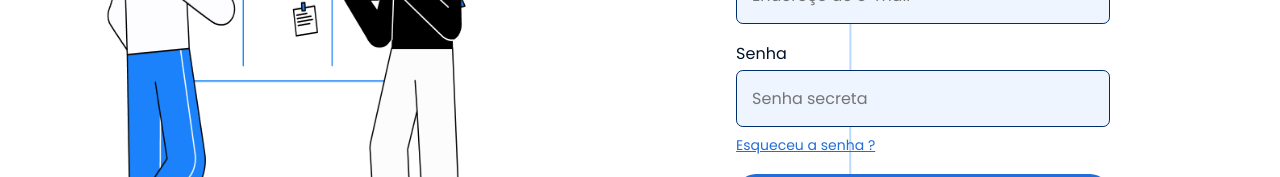
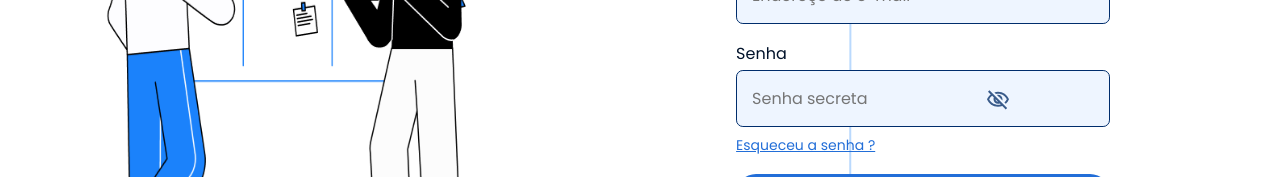
Before and after one commit to nunoguerra1/uTask---Nuno-Guerra, a React (Vite) app: page / in a window 1280 px wide. Shown: the part 353-530 px from the top of the page. Built offline with nearby package versions, Linux system fonts and the light colour scheme; a web font is replaced by a local one.

Commit message:
feat: adicionado botão de visibility de senha (login e cadastro)

```diff
--- a/src/components/BoxCadastro.css
+++ b/src/components/BoxCadastro.css
@@ -12,6 +12,7 @@
     font-size: 20px;
     font-weight: 600;
     color: var(--text-color);
+    margin-left: 200px;
 }
 
 .formscad {
@@ -72,3 +73,21 @@
     color: #ff4444;
     margin-bottom: 15px;
 }
+
+.password-input-wrapper {
+    position: relative;
+    display: flex;
+    align-items: center;
+    width: 100%;
+}
+
+.toggle-password-visibility {
+    position: absolute;
+    right: 1240px;
+    background: none;
+    border: none;
+    cursor: pointer;
+    padding: 0;
+    line-height: 1;
+    z-index: 10;
+}
--- a/src/components/BoxCadastro.tsx
+++ b/src/components/BoxCadastro.tsx
@@ -24,6 +24,9 @@
     const [showModal, setShowModal] = useState(false)
     const navigate = useNavigate()
 
+    const [showSenha, setShowSenha] = useState(false);
+    const [showCSenha, setShowCSenha] = useState(false);
+
     const handleSubmit = (e: React.FormEvent<HTMLFormElement>) => {
         e.preventDefault();
         const validationErrors: ValidationErrors = {}
@@ -46,6 +49,14 @@
                 .catch(err => console.log(err))
         }
     }
+
+    const EyeOpen = (
+        <svg xmlns="http://www.w3.org/2000/svg" height="24px" viewBox="0 0 24 24" width="24px" fill="#395B8A"><path d="M0 0h24v24H0V0z" fill="none" /><path d="M12 6c3.79 0 7.17 2.13 8.82 5.5C19.17 14.87 15.79 17 12 17s-7.17-2.13-8.82-5.5C4.83 8.13 8.21 6 12 6m0-2C7 4 2.73 7.11 1 11.5 2.73 15.89 7 19 12 19s9.27-3.11 11-7.5C21.27 7.11 17 4 12 4zm0 5c1.38 0 2.5 1.12 2.5 2.5S13.38 14 12 14s-2.5-1.12-2.5-2.5S10.62 9 12 9m0-2c-2.48 0-4.5 2.02-4.5 4.5S9.52 16 12 16s4.5-2.02 4.5-4.5S14.48 7 12 7z" /></svg>
+    );
+
+    const EyeClosed = (
+        <svg xmlns="http://www.w3.org/2000/svg" height="24px" viewBox="0 0 24 24" width="24px" fill="#395B8A"><path d="M0 0h24v24H0V0zm0 0h24v24H0V0zm0 0h24v24H0V0zm0 0h24v24H0V0z" fill="none" /><path d="M12 6c3.79 0 7.17 2.13 8.82 5.5-.59 1.22-1.42 2.27-2.41 3.12l1.41 1.41c1.39-1.23 2.49-2.77 3.18-4.53C21.27 7.11 17 4 12 4c-1.27 0-2.49.2-3.64.57l1.65 1.65C10.66 6.09 11.32 6 12 6zm-1.07 1.14L13 9.21c.57.25 1.03.71 1.28 1.28l2.07 2.07c.08-.34.14-.7.14-1.07C16.5 9.01 14.48 7 12 7c-.37 0-.72.05-1.07.14zM2.01 3.87l2.68 2.68C3.06 7.83 1.77 9.53 1 11.5 2.73 15.89 7 19 12 19c1.52 0 2.98-.29 4.32-.82l3.42 3.42 1.41-1.41L3.42 2.45 2.01 3.87zm7.5 7.5l2.61 2.61c-.04.01-.08.02-.12.02-1.38 0-2.5-1.12-2.5-2.5 0-.05.01-.08.01-.13zm-3.4-3.4l1.75 1.75c-.23.55-.36 1.15-.36 1.78 0 2.48 2.02 4.5 4.5 4.5.63 0 1.23-.13 1.77-.36l.98.98c-.88.24-1.8.38-2.75.38-3.79 0-7.17-2.13-8.82-5.5.7-1.43 1.72-2.61 2.93-3.53z" /></svg>
+    );
 
     return (
 
@@ -71,12 +82,22 @@
 
                 <div className='formscad'>
                     <label htmlFor="senha">Senha</label>
-                    <input type="password" id='senha' placeholder='Senha secreta' className={errors.csenha ? 'input-error' : ''} onChange={(event) => setFormData({ ...formData, senha: event.target.value })} />
+                    <div className='password-input-wrapper'>
+                        <input type={showSenha ? "text" : "password"} id='senha' placeholder='Senha secreta' className={errors.csenha ? 'input-error' : ''} onChange={(event) => setFormData({ ...formData, senha: event.target.value })} />
+                        <button type="button" className="toggle-password-visibility" onClick={() => setShowSenha(prev => !prev)}>
+                            {showSenha ? EyeOpen : EyeClosed}
+                        </button>
+                    </div>
                 </div>
 
                 <div className='formscad'>
                     <label htmlFor="confirmaSenha">Confirme a senha</label>
-                    <input type="password" id='confirmaSenha' placeholder='Senha secreta' className={errors.csenha ? 'input-error' : ''} onChange={(event) => setFormData({ ...formData, csenha: event.target.value })} />
+                    <div className='password-input-wrapper'>
+                        <input type={showCSenha ? "text" : "password"} id='confirmaSenha' placeholder='Senha secreta' className={errors.csenha ? 'input-error' : ''} onChange={(event) => setFormData({ ...formData, csenha: event.target.value })} />
+                        <button type="button" className="toggle-password-visibility" onClick={() => setShowCSenha(prev => !prev)}>
+                            {showCSenha ? EyeOpen : EyeClosed}
+                        </button>
+                    </div>
                     {errors.csenha && <span className="error-message">{errors.csenha}</span>}
                 </div>
 
--- a/src/components/BoxLogin.css
+++ b/src/components/BoxLogin.css
@@ -75,3 +75,22 @@
     margin-left: 10.744408945686901vw;
     display: block;
 }
+
+.password-input-wrapper-login {
+    position: relative;
+    display: flex;
+    align-items: center;
+    width: 100%;
+}
+
+.toggle-password-visibility-login {
+    position: absolute;
+    right: 270px;
+    top: 53%;
+    transform: translateY(-50%);
+    background: none;
+    border: none;
+    cursor: pointer;
+    line-height: 1;
+    z-index: 10;
+}
--- a/src/components/BoxLogin.tsx
+++ b/src/components/BoxLogin.tsx
@@ -22,6 +22,8 @@
         email: '',
         senha: ''
     })
+
+    const [showSenha, setShowSenha] = useState(false);
 
     const [errors, setErrors] = useState<ValidationErrors>({})
     const [showModal, setShowModal] = useState(false)
@@ -78,6 +80,14 @@
         }
     }
 
+    const EyeOpen = (
+        <svg xmlns="http://www.w3.org/2000/svg" height="24px" viewBox="0 0 24 24" width="24px" fill="#395B8A"><path d="M0 0h24v24H0V0z" fill="none" /><path d="M12 6c3.79 0 7.17 2.13 8.82 5.5C19.17 14.87 15.79 17 12 17s-7.17-2.13-8.82-5.5C4.83 8.13 8.21 6 12 6m0-2C7 4 2.73 7.11 1 11.5 2.73 15.89 7 19 12 19s9.27-3.11 11-7.5C21.27 7.11 17 4 12 4zm0 5c1.38 0 2.5 1.12 2.5 2.5S13.38 14 12 14s-2.5-1.12-2.5-2.5S10.62 9 12 9m0-2c-2.48 0-4.5 2.02-4.5 4.5S9.52 16 12 16s4.5-2.02 4.5-4.5S14.48 7 12 7z" /></svg>
+    );
+
+    const EyeClosed = (
+        <svg xmlns="http://www.w3.org/2000/svg" height="24px" viewBox="0 0 24 24" width="24px" fill="#395B8A"><path d="M0 0h24v24H0V0zm0 0h24v24H0V0zm0 0h24v24H0V0zm0 0h24v24H0V0z" fill="none" /><path d="M12 6c3.79 0 7.17 2.13 8.82 5.5-.59 1.22-1.42 2.27-2.41 3.12l1.41 1.41c1.39-1.23 2.49-2.77 3.18-4.53C21.27 7.11 17 4 12 4c-1.27 0-2.49.2-3.64.57l1.65 1.65C10.66 6.09 11.32 6 12 6zm-1.07 1.14L13 9.21c.57.25 1.03.71 1.28 1.28l2.07 2.07c.08-.34.14-.7.14-1.07C16.5 9.01 14.48 7 12 7c-.37 0-.72.05-1.07.14zM2.01 3.87l2.68 2.68C3.06 7.83 1.77 9.53 1 11.5 2.73 15.89 7 19 12 19c1.52 0 2.98-.29 4.32-.82l3.42 3.42 1.41-1.41L3.42 2.45 2.01 3.87zm7.5 7.5l2.61 2.61c-.04.01-.08.02-.12.02-1.38 0-2.5-1.12-2.5-2.5 0-.05.01-.08.01-.13zm-3.4-3.4l1.75 1.75c-.23.55-.36 1.15-.36 1.78 0 2.48 2.02 4.5 4.5 4.5.63 0 1.23-.13 1.77-.36l.98.98c-.88.24-1.8.38-2.75.38-3.79 0-7.17-2.13-8.82-5.5.7-1.43 1.72-2.61 2.93-3.53z" /></svg>
+    );
+
     return (
 
         <>
@@ -94,7 +104,12 @@
 
                 <div className='forms'>
                     <label htmlFor="senha">Senha</label>
-                    <input type="password" id="senha" placeholder='Senha secreta' value={formData.senha} className={errors.senha ? 'input-error' : ''} onChange={(event) => setFormData({ ...formData, senha: event.target.value })} />
+                    <div className='password-input-wrapper-login'>
+                        <input type={showSenha ? "text" : "password"} id="senha" placeholder='Senha secreta' value={formData.senha} className={errors.senha ? 'input-error' : ''} onChange={(event) => setFormData({ ...formData, senha: event.target.value })} />
+                        <button type="button" className="toggle-password-visibility-login" onClick={() => setShowSenha(prev => !prev)}>
+                            {showSenha ? EyeOpen : EyeClosed}
+                        </button>
+                    </div>
                     {errors.senha && <span className="error-messageLogin">{errors.senha}</span>}
                     <a href="#" className='esqueciSenha'>Esqueceu a senha ?</a>
                 </div>
```
